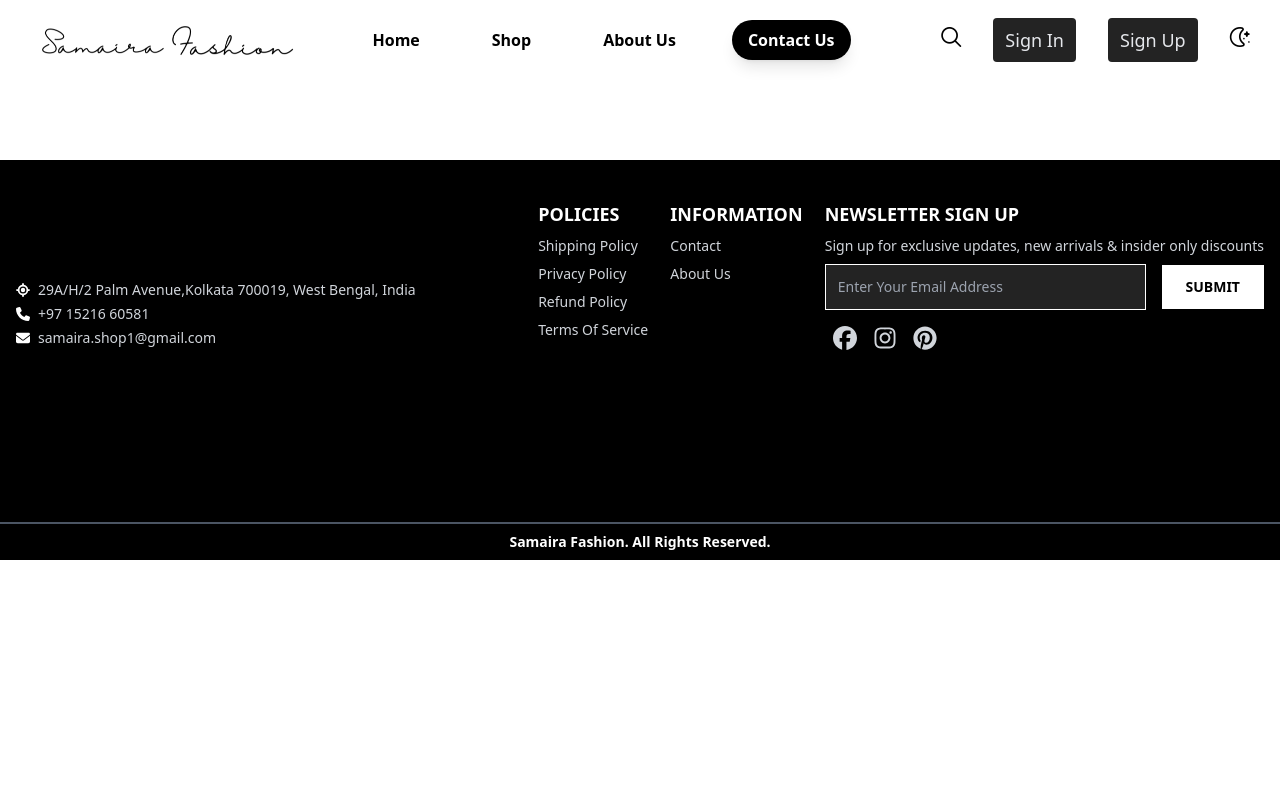
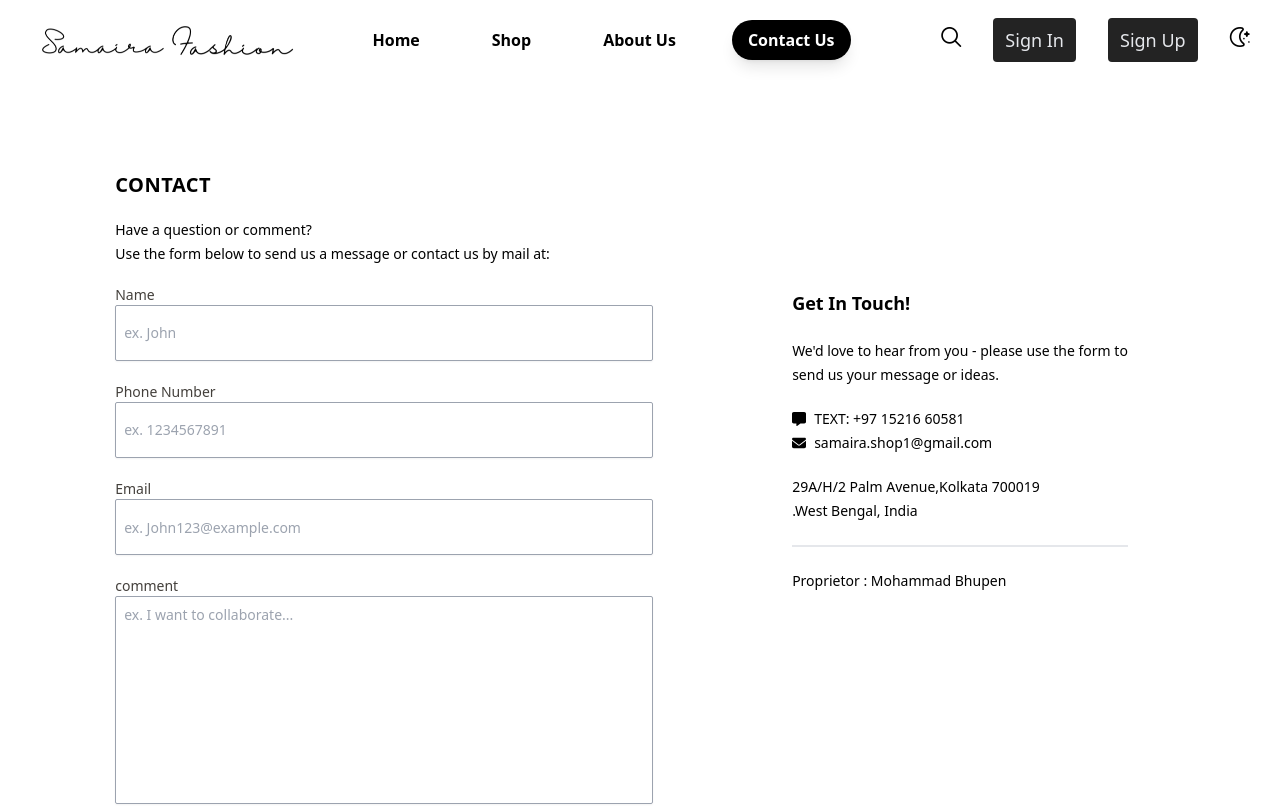
Before and after one commit to mdrehan369/SamairaFashion, a React (Vite) app in the folder Client/: page /policies/contact in a window 1280 px wide. Shown: the top 806 px of the page. Built offline with nearby package versions, Linux system fonts and the light colour scheme.

Commit message:
Add Contact Section

```diff
--- a/Client/src/App.jsx
+++ b/Client/src/App.jsx
@@ -1,7 +1,14 @@
-import { Outlet } from "react-router-dom"
+import { Outlet, useLocation } from "react-router-dom"
 import { Header, Footer } from "./components/index.js"
+import { useEffect } from "react"
 
 function App() {
+
+    const { pathname } = useLocation();
+
+    useEffect(() => {
+        window.scrollTo(0, 0);
+    }, [pathname])
 
     return (
         <div>
--- a/Client/src/components/Input.jsx
+++ b/Client/src/components/Input.jsx
@@ -11,7 +11,7 @@
     ...props
 }) {
     return (
-        <div className='flex flex-col items-start justify-start w-fit'>
+        <div className='flex flex-col items-start justify-start w-full'>
             <label
                 htmlFor={name}
                 className={`${labelSize} font-medium text-stone-700`}
--- a/Client/src/components/TextArea.jsx
+++ b/Client/src/components/TextArea.jsx
@@ -9,10 +9,10 @@
     ...props
 }) {
   return (
-    <div className='flex flex-col items-start justify-start w-[100%] h-[100%]'>
-      <label htmlFor={name} className='text-md font-medium text-stone-700'>{label}</label>
+    <div className='flex flex-col items-start justify-start w-[100%] h-fit'>
+      <label htmlFor={name} className='text-md h-fit font-medium text-stone-700'>{label}</label>
         <textarea
-        className={twMerge(`w-[25vw] m-0 h-[20vh] p-2 bg-gray-100 shadow-sm dark:bg-slate-800 rounded-sm resize-none border-[1px] focus:outline-none focus:border-black border-gray-400`, className)}
+        className={twMerge(`w-full m-0 h-full p-2 bg-gray-100 shadow-sm dark:bg-slate-800 rounded-sm resize-none border-[1px] focus:outline-none focus:border-black border-gray-400`, className)}
         {...register(name)}
         {...props}
         id={name}
--- a/Client/src/pages/UserProductPage.jsx
+++ b/Client/src/pages/UserProductPage.jsx
@@ -104,7 +104,7 @@
 
     return (
 
-        <form onSubmit={handleSubmit(submit)} className='flex items-center justify-center gap-6 mt-4'>
+        <form onSubmit={handleSubmit(submit)} className='flex items-start justify-center gap-6 mt-4'>
             <div className='w-fit h-full flex flex-col items-start justify-start self-start'>
                 <h1 className='text-md font-medium text-stone-700'>Rating: {rating}</h1>
                 <div className='flex items-center justify-center text-2xl gap-2'>
@@ -115,13 +115,14 @@
                     }
                 </div>
             </div>
-            <div className='w-[30%] h-[100%] flex flex-col items-center justify-center gap-4'>
+            <div className='w-[30%] h-[100%] flex flex-col items-center justify-start gap-4'>
                 <Input label='Title' register={register} name='title' placeholder='ex. Brilliant Product...' />
                 <label htmlFor="image" className='flex flex-col self-start ml-10 items-start justify-center gap-2'><span className='text-stone-700 font-medium'>Upload A Picture(Optional)</span><FontAwesomeIcon icon={faArrowUpFromBracket} className='text-gray-600 bg-gray-100 border-dashed opacity-70 border-gray-600 cursor-pointer size-28 border-2 p-3' /></label>
                 <input type="file" name="image" hidden id='image' onChange={(e) => setImage(e.target.files[0])} />
             </div>
             <div className='w-[40%] h-[100%] flex flex-col items-start justify-start gap-4'>
-                <TextArea label='Description' register={register} name='description' placeholder='ex. A very impressive product and service. The best website to buy Abayas!...' className='w-full' />
+                <TextArea label='Description' register={register} name='description' placeholder='ex. A very impressive product and service. The best website to buy Abayas!...' className='w-full h-48' />
+
                 <div className='flex items-center justify-between w-full'>
                     <span className={`${error && 'p-2'} bg-red-200 text-red-800 rounded font-medium`}>{error && <FontAwesomeIcon icon={faTriangleExclamation} className='mr-1' />}{error}</span>
                     <Button className='self-end' type='submit'>Submit</Button>
@@ -200,7 +201,7 @@
     }, [productId])
 
     return (
-        <Container className='flex flex-col justify-start items-center gap-10 min-h-[100vh]' onLoad={(e) => window.scrollTo(0, 0)}>
+        <Container className='flex flex-col justify-start items-center gap-10 min-h-[100vh]'>
             {!loader ?
                 <>
                     <div className='w-[100%] h-auto flex items-start justify-evenly mt-10'>
--- a/Client/src/pages/policies/Contact.jsx
+++ b/Client/src/pages/policies/Contact.jsx
@@ -1,11 +1,55 @@
 import React from 'react'
+import { Container, Input, Button, TextArea } from "../../components/index.js"
+import { useForm } from "react-hook-form"
+import { FontAwesomeIcon } from '@fortawesome/react-fontawesome';
+import { faEnvelope, faMessage } from '@fortawesome/free-solid-svg-icons';
 
 function Contact() {
-  return (
-    <div>
 
-    </div>
-  )
+    const { register, handleSubmit } = useForm();
+
+    const submit = (data) => {
+        console.log(data);
+    }
+
+    return (
+        <Container className='text-sm h-full flex items-start justify-start'>
+            <div className='flex items-center justify-center w-[60%] h-auto'>
+                <form onSubmit={handleSubmit(submit)} className='flex flex-col mt-20 items-start justify-around h-[90vh] w-[70%]' >
+                    <h1 className='text-xl font-extrabold tracking-wide'>CONTACT</h1>
+                    <div className='space-y-1'>
+                        <p>Have a question or comment? </p>
+                        <p>Use the form below to send us a message or contact us by mail at:</p>
+                    </div>
+                    <Input register={register} name='name' label='Name' placeholder='ex. John' className='w-full bg-transparent' />
+                    <Input register={register} name='number' label='Phone Number' placeholder='ex. 1234567891' className='w-full bg-transparent' />
+                    <Input register={register} name='email' label='Email' placeholder='ex. John123@example.com' className='w-full bg-transparent' />
+                    <TextArea register={register} name='comment' label='comment' placeholder='ex. I want to collaborate...' className='w-full bg-transparent h-52' />
+                    {/* <textarea {...register('comment')} la></textarea> */}
+                    <Button type='submit' className='py-3 px-6 font-extrabold text-sm rounded-none'>SUBMIT CONTACT</Button>
+                </form>
+            </div>
+            <div className='flex flex-col items-center justify-center w-[30%] h-[90vh]'>
+                <div className='flex flex-col items-start justify-center gap-6'>
+                    <h1 className='text-lg font-bold'>Get In Touch!</h1>
+                    <div className='space-y-1'>
+                        <p>We'd love to hear from you - please use the form to</p>
+                        <p>send us your message or ideas.</p>
+                    </div>
+                    <div className='space-y-1'>
+                        <p><FontAwesomeIcon icon={faMessage} className='mr-2' />TEXT: +97 15216 60581</p>
+                        <p><FontAwesomeIcon icon={faEnvelope} className='mr-2' />samaira.shop1@gmail.com</p>
+                    </div>
+                    <div className='space-y-1'>
+                        <p>29A/H/2 Palm Avenue,Kolkata 700019</p>
+                        <p>.West Bengal, India</p>
+                    </div>
+                    <div className='w-full h-[2px] bg-gray-200'></div>
+                    <div>Proprietor : Mohammad Bhupen</div>
+                </div>
+            </div>
+        </Container>
+    )
 }
 
 export default Contact
```
